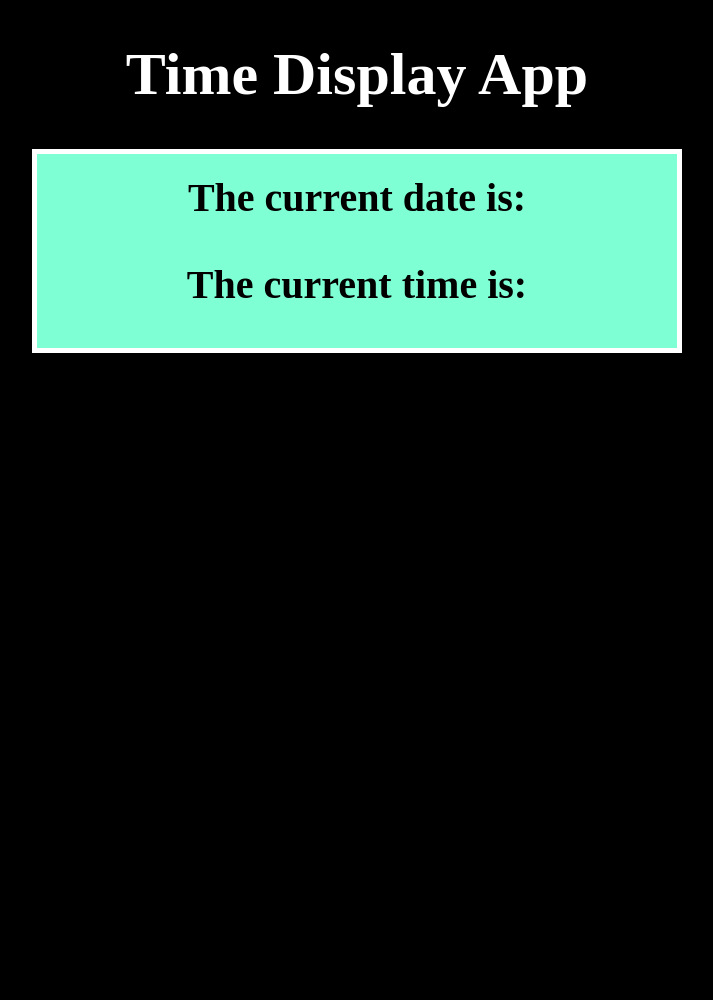
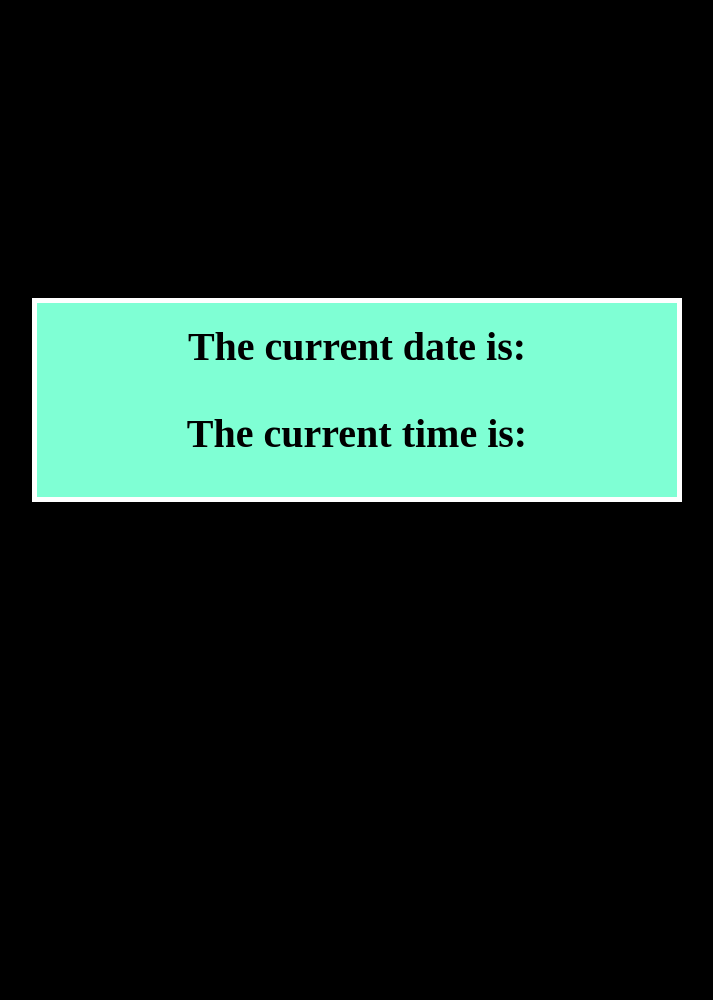
Before and after one commit to Lstedmanfalls/Time_Display, a Django app: template time_display_app/templates/index.html in a window 1280 px wide. Shown: the whole page, without its empty margins (283-996 px from the left). After the commit the page ends 502 px from the top, so only its background shows below. Run offline with Django 3.2, Linux system fonts and the light colour scheme; the template is opened without the code that fills it, so the values that code supplies are empty; parts of the project's set-up code (start-up, migrations or seed data) failed here and were passed over.

Commit message:
Updated README

```diff
--- a/time_display_app/static/style.css
+++ b/time_display_app/static/style.css
@@ -1,21 +1,15 @@
 *{
     margin:0;
     padding:0;
-}
-
-h1{
-    text-align: center;
-    font-size:60px;
-    padding:40px 0;
-    color:white;
 }
 
 #wrapper{
     display: flex;
     flex-direction: column;
     align-items: center;
+    justify-content: center;
     background-color: black;
-    height:1000px;
+    min-height:100vh;
 }
 
 #content{
--- a/time_display_app/templates/index.html
+++ b/time_display_app/templates/index.html
@@ -10,7 +10,6 @@
 </head>
 <body>
     <div id = "wrapper">
-        <h1> Time Display App </h1>
         <div id = "content">
             <h2>The current date is:</h2>
             <p> {{date}} </p>
```
Also changed, not shown: README.md, time_display.JPG (added).
